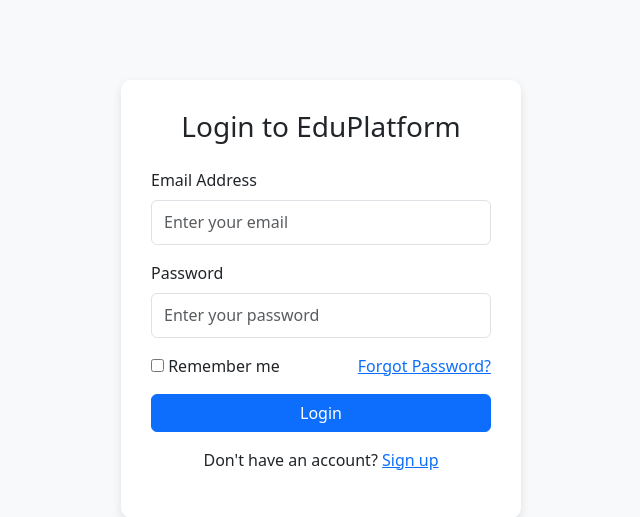
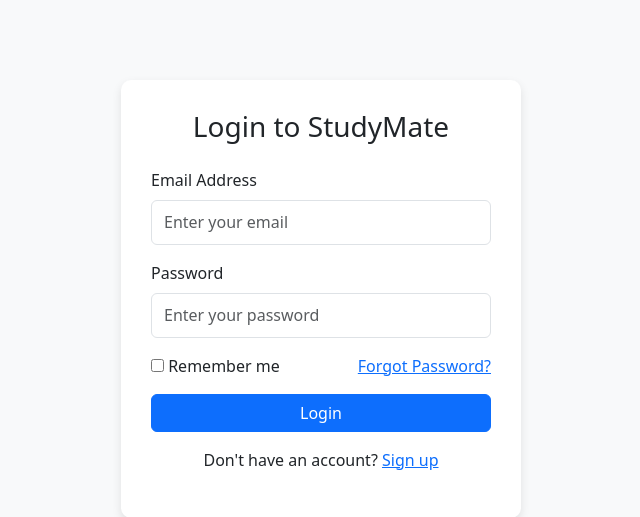
Before and after one commit to Shampath1102/StudyMate, a Flask app: page /login in a window 1280 px wide. Shown: the top 517 px of the page, without its empty margins (319-959 px from the left). Run offline with Flask 3, Linux system fonts and the light colour scheme; some libraries are stand-ins or nearby versions.

Commit message:
Update login.html

```diff
--- a/templates/login.html
+++ b/templates/login.html
@@ -27,7 +27,7 @@
 <!-- Login Form Container -->
 <div class="container">
     <div class="login-container">
-        <h3 class="text-center mb-4">Login to EduPlatform</h3>
+        <h3 class="text-center mb-4">Login to StudyMate</h3>
 
         <!-- ✅ Fixed: Now submits to Flask backend -->
         <form action="{{ url_for('login') }}" method="POST">
```
